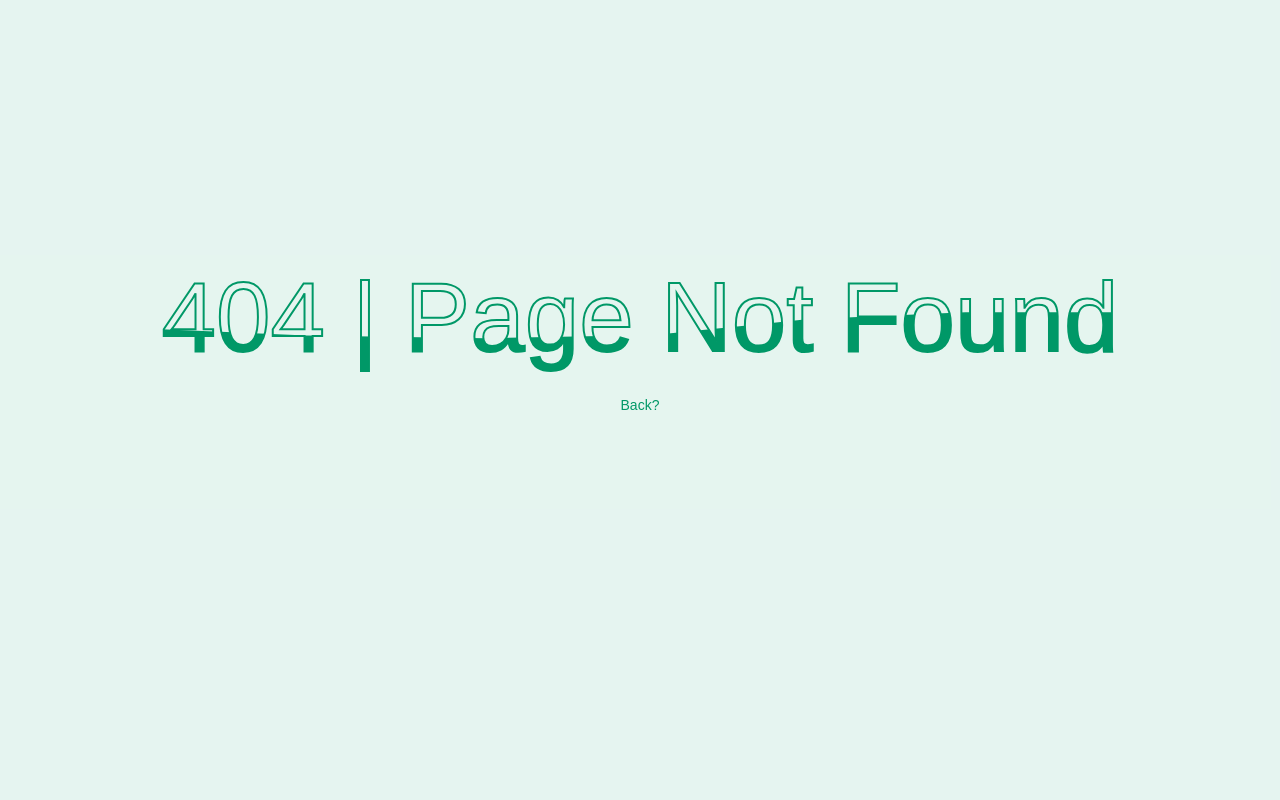
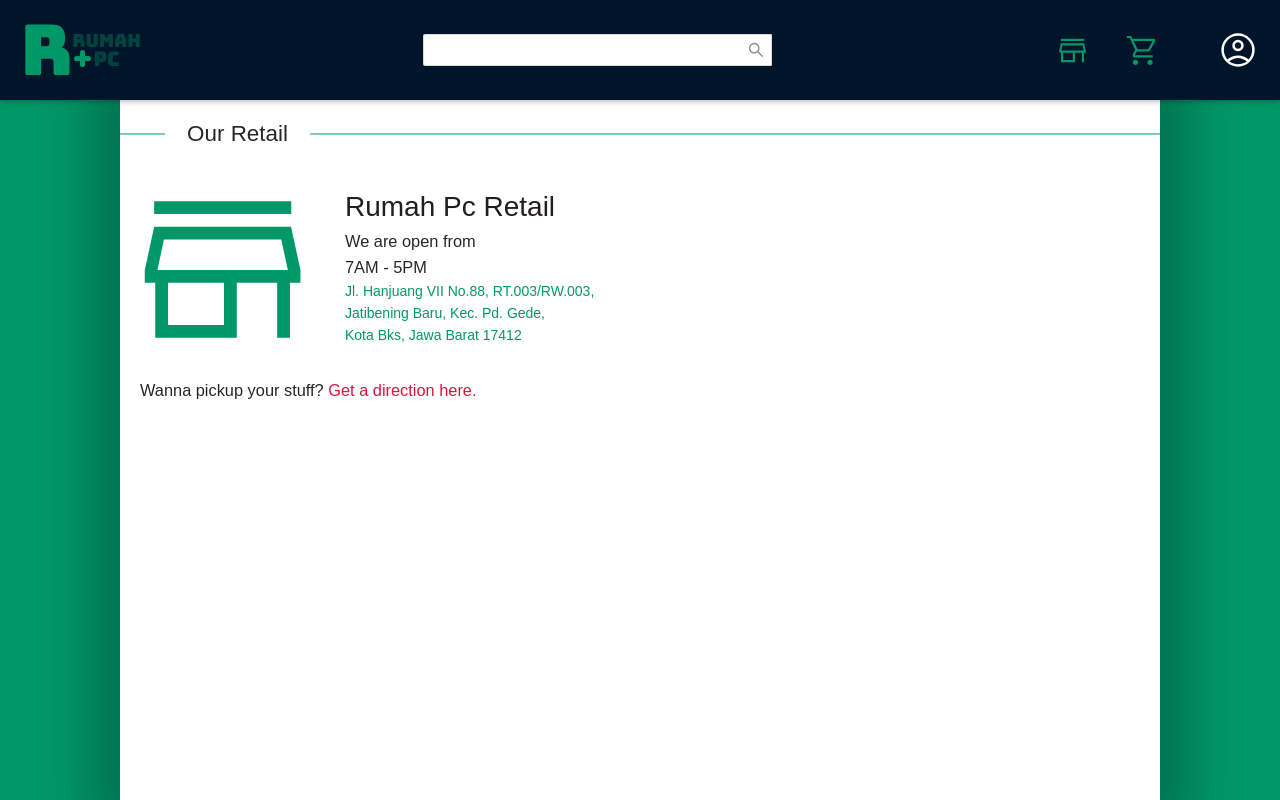
Before and after one commit to school-project-rumahpc/frontend, a Next.js app: page /our-retail in a window 1280 px wide. Before the commit this address had no page. Built offline with nearby package versions, Linux system fonts and the light colour scheme; a web font is replaced by a local one.

Commit message:
some major add

```diff
--- a/components/bar/navbar.js
+++ b/components/bar/navbar.js
@@ -1,14 +1,28 @@
+import { Col, Drawer, Input, Row } from 'antd';
 import Image from 'next/image';
 import Link from 'next/link';
+import { useState } from 'react';
 import Styles from '../../styles/header.module.css';
 
 const Navbar = () => {
+  const [open, setOpen] = useState(false);
+  //Drawer trigger
+  const showDrawer = () => {
+    setOpen(true);
+  };
+  const drawerClose = () => {
+    setOpen(false);
+  };
+
+  //TODO: search handler
+  const onSearch = (value) => {
+    console.log(value);
+  };
+
   return (
-    <nav
-      className={Styles.container}
-      style={{ boxShadow: ' 0px 2px 5px rgba(0, 0, 0, 0.25)' }}
-    >
-      <div className={Styles.logo}>
+    <>
+      <Row justify='space-between' align='middle' style={{ height: '100px' }}>
+        <Col className={Styles.logo}>
           <Link href={'/catalog'}>
             <a>
               <Image
@@ -20,43 +34,39 @@
               />
             </a>
           </Link>
-      </div>
-      <form className={Styles.search}>
-        <input type='search' />
-        <button type='submit'></button>
-      </form>
-      <div className={Styles.store}>
-        <Link href={''}>
+        </Col>
+        <Col style={{ margin: 'auto' }}>
+          <Input.Search
+            style={{ width: '350px' }}
+            onSearch={onSearch}
+            allowClear
+          />
+        </Col>
+        <Col>
+          <div className={Styles.icon}>
+            <Link href={'/our-retail'}>
               <a>
-            <Image
-              src={'/store.svg'}
-              width={35}
-              height={35}
-              alt='Store'
-              priority
-            />
+                <Image src={'/store.svg'} width={35} height={35} priority />
               </a>
             </Link>
           </div>
-      <div className={Styles.cart}>
-        <Link href={''}>
+        </Col>
+        <Col>
+          <div className={Styles.icon}>
+            <Link href={'/catalog'}>
               <a>
-            <Image
-              src={'/cart.svg'}
-              width={35}
-              height={35}
-              alt='Cart'
-              priority
-            />
+                <Image src={'/cart.svg'} width={35} height={35} priority />
               </a>
             </Link>
           </div>
+        </Col>
+        <Col>
           <div className={Styles.user}>
             <div id={Styles[1]}></div>
             <div id={Styles[2]}></div>
             <div id={Styles[3]}></div>
-        <Link href={''}>
-          <a>
+            <div>
+              <a onClick={showDrawer}>
                 <Image
                   src={'/account.svg'}
                   width={40}
@@ -65,9 +75,14 @@
                   priority
                 />
               </a>
-        </Link>
             </div>
-    </nav>
+          </div>
+        </Col>
+      </Row>
+      <Drawer placement='right' onClose={drawerClose} open={open}>
+        <p>My some content</p>
+      </Drawer>
+    </>
   );
 };
 
--- a/components/landing/header.js
+++ b/components/landing/header.js
@@ -1,6 +1,6 @@
 import Image from 'next/image';
+import Link from 'next/link';
 import Styles from '../../styles/header.module.css';
-import Link from 'next/link';
 
 const Header = () => {
   return (
@@ -15,7 +15,7 @@
           </Link>
         </li>
         <li>
-          <Link href=''>
+          <Link href='/our-retail'>
           Our Shop
           </Link>
         </li>
--- a/pages/404.js
+++ b/pages/404.js
@@ -5,21 +5,25 @@
     <div
       style={{
         display: 'flex',
-        paddingTop:'30vh',
+        paddingTop: '30vh',
         alignItems: 'center',
-        flexDirection:'column',
+        flexDirection: 'column',
         height: '100vh',
         backgroundColor: 'rgb(0, 152, 103, 0.1)',
       }}
     >
       <span style={{ textAlign: 'center' }} className='animated'>
-        <h2 style={{WebkitTextStroke:'2px #009867'}}>404 | Page Not Found</h2>
-        <h2 style={{color:'#009867'}}>404 | Page Not Found</h2>
+        <h2 style={{ WebkitTextStroke: '2px #009867' }}>
+          404 | Page Not Found
+        </h2>
+        <h2 style={{ color: '#009867' }}>404 | Page Not Found</h2>
       </span>
-      <div style={{}}>
-      <Link href={'/catalog'}>
-        <p style={{ cursor: 'pointer' }}>Back?</p>
-      </Link>
+      <div>
+        <Link href={'/'}>
+          <a>
+            <p style={{ cursor: 'pointer' }}>Back?</p>
+          </a>
+        </Link>
       </div>
     </div>
   );
--- /dev/null
+++ b/pages/our-retail/index.js
@@ -0,0 +1,74 @@
+import { Col, Divider, Layout, Row } from 'antd';
+import Image from 'next/image';
+import Navbar from '../../components/bar/navbar';
+const { Header, Content } = Layout;
+
+const OurShop = () => {
+  return (
+    <Layout style={{ minHeight: '100vh', backgroundColor: '#009867' }}>
+      <Header
+        style={{
+          boxShadow: ' 0px 2px 5px rgba(0, 0, 0, 0.25)',
+          height: '100px',
+          zIndex: '1',
+        }}
+      >
+        <Navbar />
+      </Header>
+      <Content
+        style={{
+          boxShadow: ' 0px 0 50px 30px rgba(0, 0, 0, 0.25)',
+          margin: '0 120px',
+          height: '100%',
+          backgroundColor: '#fff',
+        }}
+      >
+        <Layout style={{ backgroundColor: '#fff' }}>
+          <Row align='middle'>
+            <Divider
+              orientation='left'
+              style={{ fontSize: '1.6em', borderColor: '#009867' }}
+            >
+              Our Retail
+            </Divider>
+          </Row>
+          <Row align='middle' gutter={[20, 0]}>
+            <Col flex='225px'>
+              <Image src='/store.svg' width={225} height={225} />
+            </Col>
+            <Col flex='auto'>
+              <h1 style={{ color: '#221E1F', fontSize: '2em' }}>
+                Rumah Pc Retail
+              </h1>
+              <h3>
+                We are open from <br />
+                7AM - 5PM
+              </h3>
+              <p>
+                Jl. Hanjuang VII No.88, RT.003/RW.003,
+                <br />
+                Jatibening Baru, Kec. Pd. Gede,
+                <br />
+                Kota Bks, Jawa Barat 17412
+              </p>
+            </Col>
+          </Row>
+          <Row style={{ marginLeft: '20px' }}>
+            <h1>
+              Wanna pickup your stuff?&nbsp;
+              <a
+                href='https://g.page/dignitas-id?share'
+                target={'_blank'}
+                style={{ color: 'crimson' }}
+              >
+                Get a direction here.
+              </a>
+            </h1>
+          </Row>
+        </Layout>
+      </Content>
+    </Layout>
+  );
+};
+
+export default OurShop;
--- a/styles/antdVariables.js
+++ b/styles/antdVariables.js
@@ -5,6 +5,9 @@
   '@primary-color': '#009867',
   '@text-color': '#009867',
   '@heading-color': '@text-color',
+  '@alert-message-color': 'red',
+  '@primary-color-hover': 'color(~colorPalette(@{primary-color}, 2) )',
+  '@primary-color-active': 'color(~colorPalette(@{primary-color}, 3) )',
   //border
   '@border-radius-base': '15px',
   '@border-color-base': '#009867',
@@ -18,4 +21,6 @@
   '@layout-trigger-background': '#1ba675',
   '@layout-trigger-color': '#fff',
   '@layout-header-height': '64px',
+  //Sizes
+  '@tabs-title-font-size-lg': '1.3em',
 };
--- a/styles/globals.css
+++ b/styles/globals.css
@@ -13,7 +13,7 @@
 }
 a:hover,
 a:focus {
-  font-weight: bolder;
+  text-decoration: underline !important;
 }
 a {
   cursor: pointer;
@@ -91,6 +91,6 @@
 .ant-input-affix-wrapper-focused {
   box-shadow: none !important;
 }
-/* .ant-btn-icon-only{
-  min-height: 40px !important;
-} */ ;
+.ant-input-affix-wrapper > .ant-input{
+  border-radius: 0 !important;
+}
--- a/utils/antdCustom.js
+++ b/utils/antdCustom.js
@@ -7,5 +7,4 @@
       mismatch: 'Invalid ${label}',
     },
   },
-
 };
```
Also changed, not shown: components/landing/form.js (+17 -25 lines), pages/catalog/index.js (+3 -72 lines), pages/how/index.js (added, +9 -0 lines), pages/index.js (+8 -1 lines), styles/home.module.css (+1 -12 lines). Lines whose indentation alone changed are shown as unchanged.
